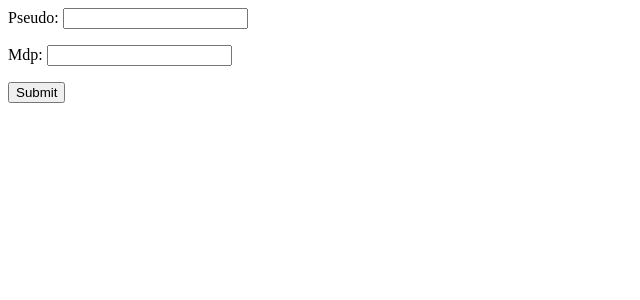
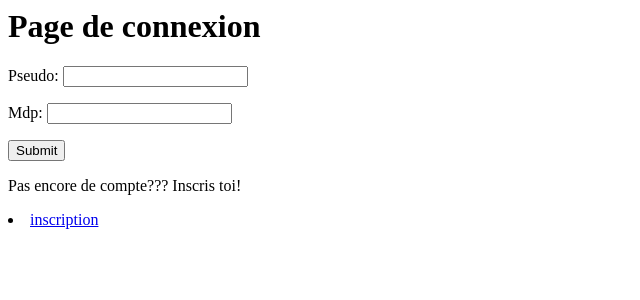
Before and after one commit to Scaev/Projet_Chat, a Django app: page /discussion/connexion in a window 1280 px wide. Shown: the top 300 px of the page, without its empty margins (0-640 px from the left). Run offline with Django 3.2, Linux system fonts and the light colour scheme; parts of the project's set-up code (start-up, migrations or seed data) failed here and were passed over.

Commit message:
chat avec modif Charles

```diff
--- a/chat/discussion/templates/discussion/connexion.html
+++ b/chat/discussion/templates/discussion/connexion.html
@@ -1,5 +1,10 @@
+<h1>Page de connexion</h1>
+
 <form action="{% url "discussion.views.connexion" %}" method="post">
    {% csrf_token %}
     {{ form.as_p }}
     <input type="submit" value="Submit" />
 </form>
+
+<p>Pas encore de compte??? Inscris toi!</p>
+<li><a href="/discussion/inscription">inscription</a></li>
--- a/chat/discussion/templates/discussion/inscription.html
+++ b/chat/discussion/templates/discussion/inscription.html
@@ -1,3 +1,5 @@
+<h1>Page d'inscription</h1>
+
 <form action="{% url "discussion.views.inscription" %}" method="post">
     {% csrf_token %}
     {{ form.as_p }}
--- a/chat/discussion/views.py
+++ b/chat/discussion/views.py
@@ -19,7 +19,7 @@ def connexion(request):
 
             for utilisateur in Utilisateur.objects.all():
                 if user.pseudo==utilisateur.pseudo:
-                    if user.pseudo== utilisateur.mot_de_passe:
+                    if user.mot_de_passe== utilisateur.mot_de_passe:
                         return redirect(accueil)
                     else:
                         return HttpResponse('Le pseudo est bon mais pas le mot de passe, essaie encore! :)')
```
Also changed, not shown: chat/db.sqlite3, 5 other files.
